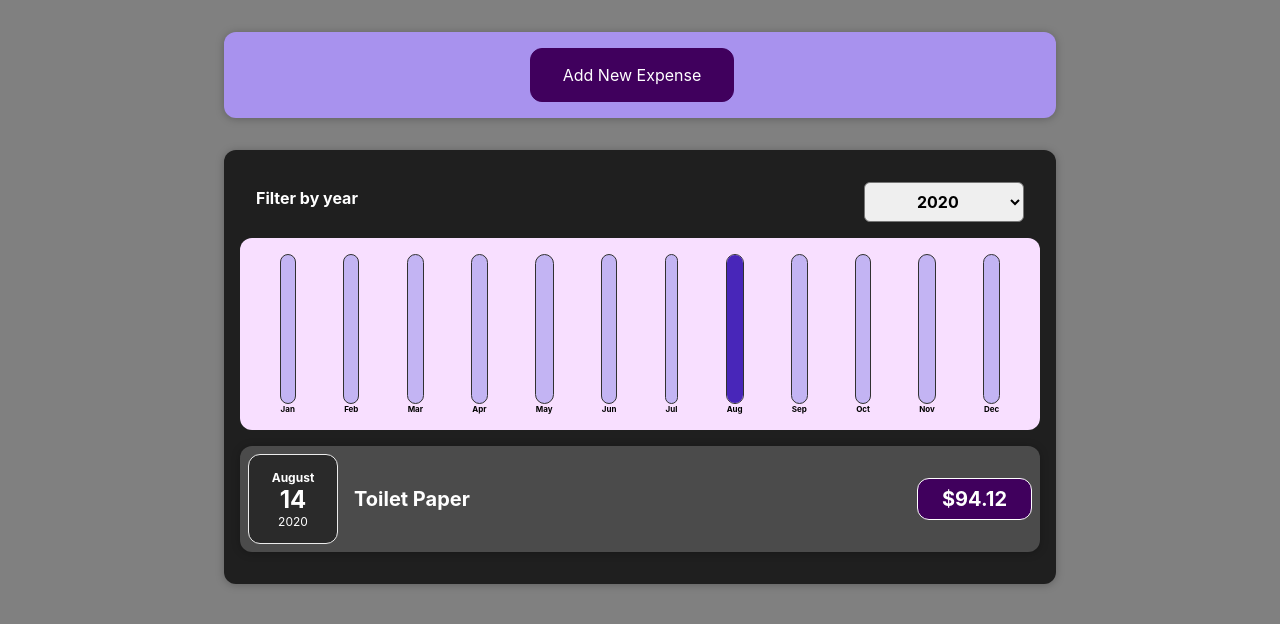
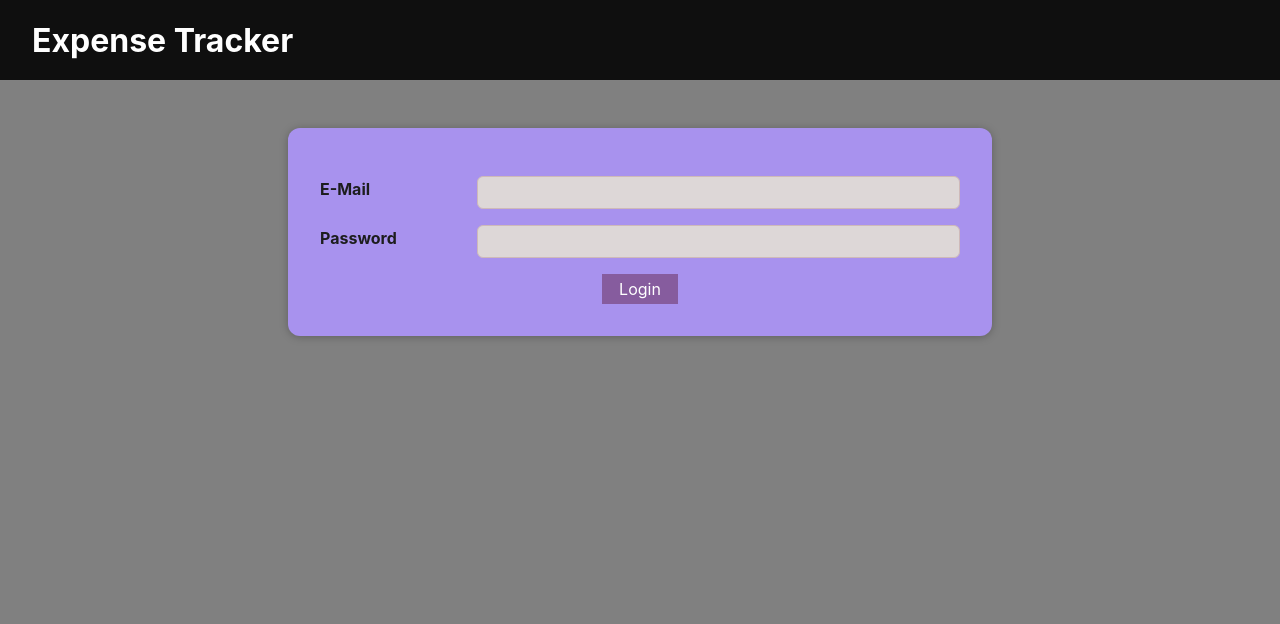
Before and after one commit to ntasicc/Expense-Tracker, a React (Create React App) app in the folder expense-tracker-app/: page / in a window 1280 px wide. Shown: the top 624 px of the page. Built offline with nearby package versions, Linux system fonts and the light colour scheme.

Commit message:
Conditional content if user is loged in or not (using localStorage)

```diff
--- a/expense-tracker-app/src/App.js
+++ b/expense-tracker-app/src/App.js
@@ -1,7 +1,9 @@
-import { useState } from "react";
+import { useState, useEffect } from "react";
 import Expenses from "./components/DisplayExpenses/Expenses/Expenses";
 import NewExpense from "./components/CreateExpense/NewExpense/NewExpense";
 import InvalidInput from "./components/DisplayExpenses/Errors/InvalidInput";
+import Login from "./components/Login/Login";
+import MainHeader from "./components/MainHeader/MainHeader";
 
 const demoExpenses = [
   {
@@ -29,6 +31,14 @@ const App = () => {
   const [expenses, setExpenses] = useState(demoExpenses);
   const [invalidInput, setInvalidInput] = useState(false);
   const [warningMessage, setWarningMessage] = useState("");
+  const [isLoggedIn, setIsLoggedIn] = useState(false);
+
+  useEffect(() => {
+    const storedUser = localStorage.getItem("isLoggedIn");
+    if (storedUser === "1") {
+      setIsLoggedIn(true);
+    }
+  }, []);
 
   const addExpenseHandler = (expense) => {
     setExpenses((prevState) => {
@@ -46,6 +56,16 @@ const App = () => {
     setWarningMessage("");
   };
 
+  const loginHandler = (email, password) => {
+    localStorage.setItem("isLoggedIn", "1");
+    setIsLoggedIn(true);
+  };
+
+  const logoutHandler = () => {
+    localStorage.removeItem("isLoggedIn");
+    setIsLoggedIn(false);
+  };
+
   return (
     <>
       {invalidInput && (
@@ -54,11 +74,21 @@ const App = () => {
           onCloseWarningHandler={closeWarningHandler}
         />
       )}
-      <NewExpense
-        onAddExpense={addExpenseHandler}
-        onInvalidInput={invalidInputHandler}
-      />
-      <Expenses items={expenses} />
+      <div>
+        <MainHeader isAuthenticated={isLoggedIn} onLogout={logoutHandler} />
+        <main>
+          {!isLoggedIn && <Login onLogin={loginHandler} />}
+          {isLoggedIn && (
+            <>
+              <NewExpense
+                onAddExpense={addExpenseHandler}
+                onInvalidInput={invalidInputHandler}
+              />
+              <Expenses items={expenses} />{" "}
+            </>
+          )}
+        </main>
+      </div>
     </>
   );
 };
```
